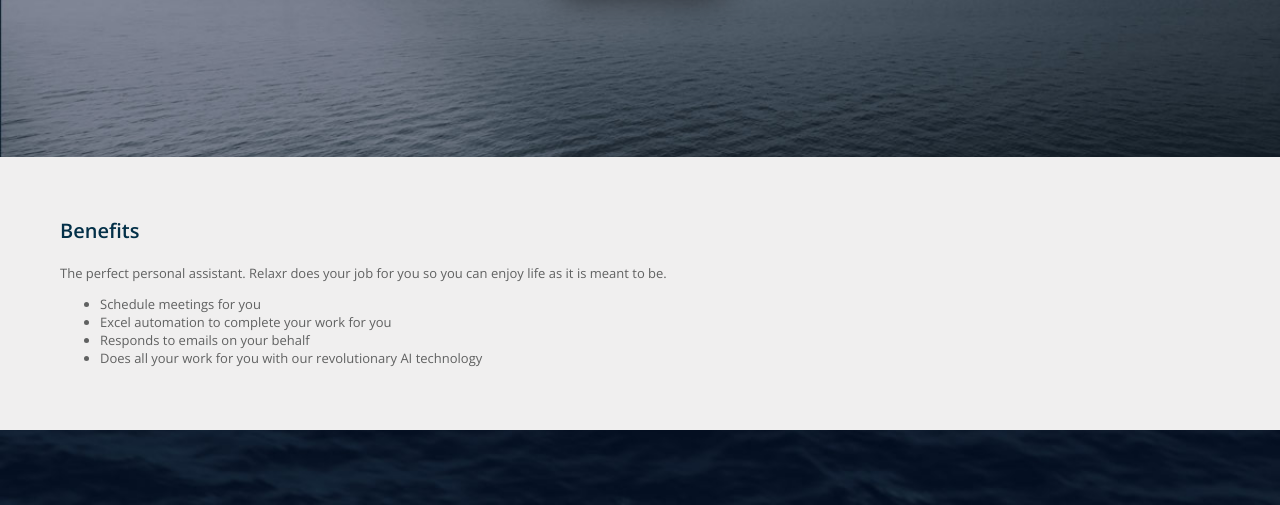
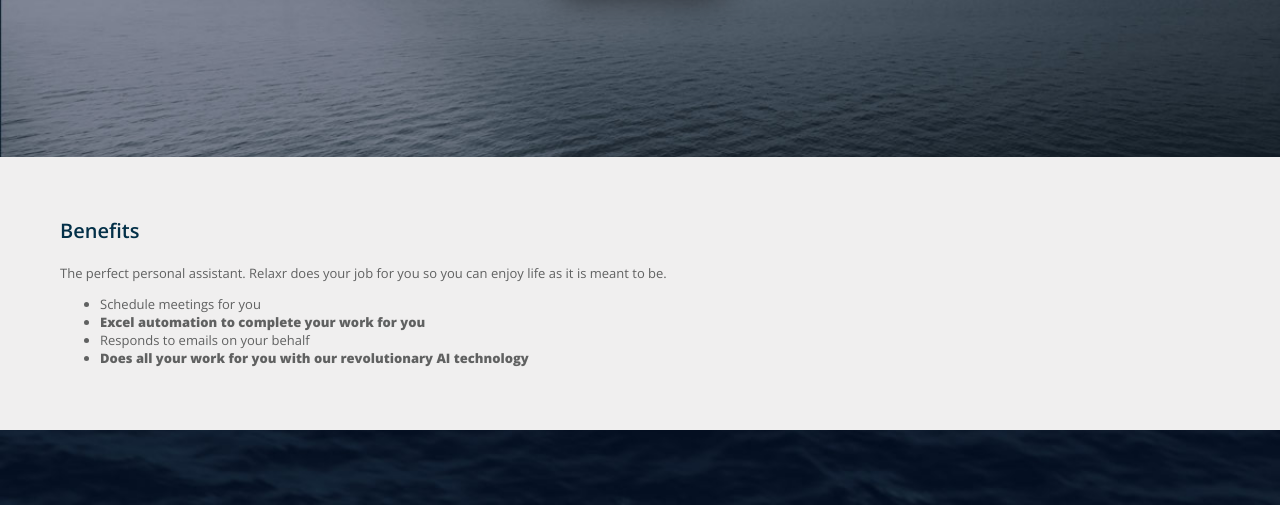
Before and after one commit to baikh321/homework, a plain HTML site: page day3/index.html in a window 1280 px wide. Shown: the part 265-770 px from the top of the page. Drawn offline with nearby package versions, Linux system fonts and the light colour scheme.

Commit message:
update
sped class

```diff
--- a/day3/css/style.css
+++ b/day3/css/style.css
@@ -20,6 +20,10 @@ padding: 0px;
 font-family: 'Open Sans', sans-serif;
 
 }*/
+li:nth-child(even) {
+
+	font-weight: bold;
+}
 
 .logo {
 	position: absolute;
```
